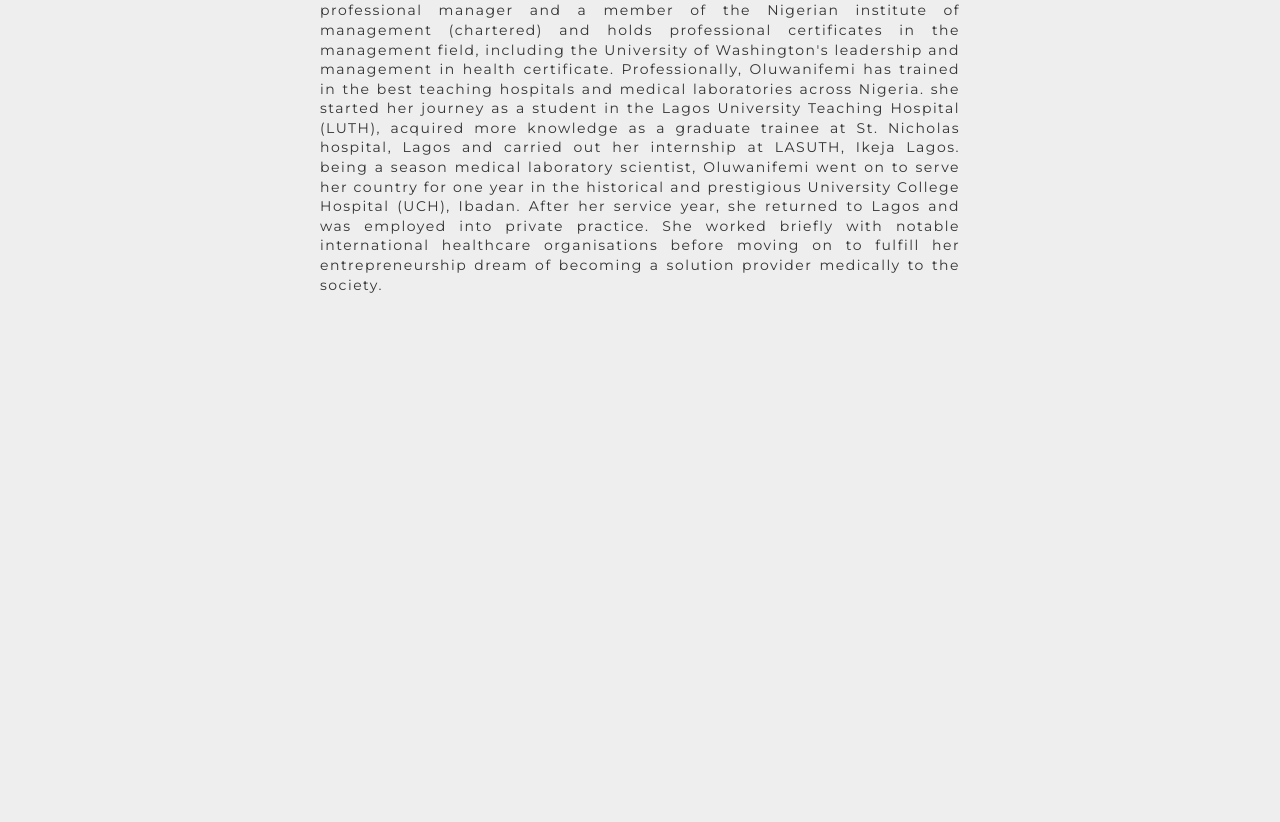
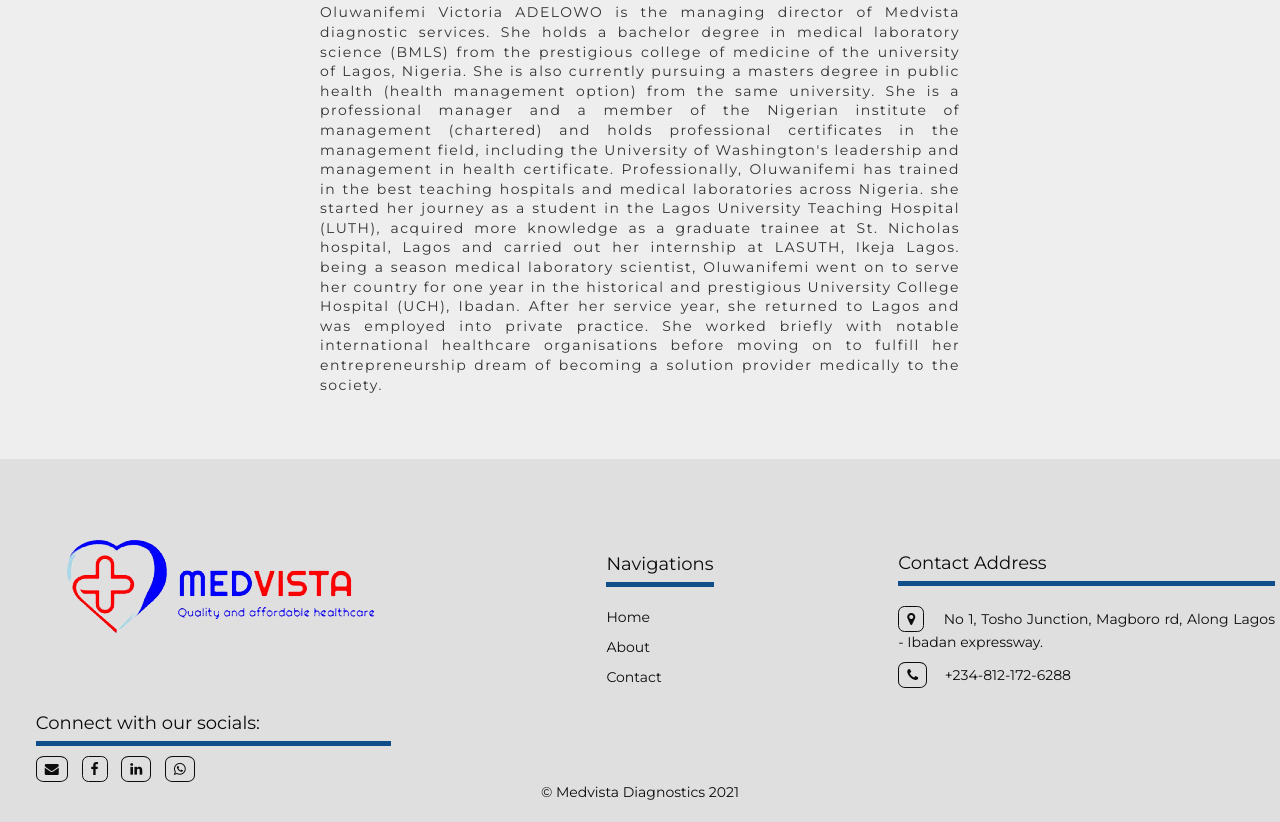
Before and after one commit to hayormikun/Medvista, a plain HTML site: page MEDVISTA/public/public/about.html in a window 1280 px wide. Shown: the part 1117-1939 px from the top of the page. Before the commit the page ends 1422 px from the top, so only its background shows below. Drawn offline with nearby package versions, Linux system fonts and the light colour scheme.

Commit message:
added header and footer

```diff
--- a/MEDVISTA/public/public/about.html
+++ b/MEDVISTA/public/public/about.html
@@ -24,6 +24,25 @@
 
 
 <body>
+    <nav>
+        <div class="brand">
+            <a href="index.html"><img src="img/medvista-logo.png" alt="logo"></a>
+        </div>
+        <div class="brand-links">
+            <ul>
+                <li><a href="index.html">Home</a></li>
+                <li><a href="about.html">About</a></li>
+                <li><a href="contact.html">Contact</a></li>
+            </ul>
+        </div>
+    </nav>
+    <div class="med-info">
+        <div>
+            <span><i class="fa fa-envelope"></i><a href="mailto:medvistadiagnostics@gmail.com">&nbsp;
+                    medvistadiagnostics@gmail.com</a></span>
+            <span><i class="fa fa-phone"></i><a href="tel:+234-807-089-5279">&nbsp; +234-812-172-6288</a></span>
+        </div>
+    </div>
     <div class="wrap">
         <div id="about">
             <h1>About</h1>
@@ -81,4 +100,58 @@
             </p>
         </div>
     </div>
+    <footer>
+        <div class="footer-grid">
+            <div class="card">
+                <div id="footer-logo">
+                    <a href="index.html"><img src="img/medvista-footer-logo.png" alt="medvista-logo"></a>
+                </div>
+                <div class="socials">
+
+                    <h4>Connect with our socials:</h4>
+
+                    <a href="mailto:medvistadiagnostics@gmail.com" target="_blank">
+                        <span><i class="fa fa-envelope"></i></span>
+                    </a>
+
+                    <a href="https://www.facebook.com/medvista-diagnostics/" target="_blank">
+                        <span><i class="fa fa-facebook"></i></span>
+                    </a>
+
+                    <a href="https://ng.linkedin.com/company/medvista-diagnostics/" target="_blank">
+                        <span><i class="fa fa-linkedin"></i></span>
+                    </a>
+
+                    <a href="wa.link/l8zg7g" target="_blank">
+                        <span><i class="fa fa-whatsapp"></i></span>
+                    </a>
+                </div>
+            </div>
+            <div class="card">
+                <ul>
+                    <li>
+                        <h4>Navigations</h4>
+                    </li>
+                    <li><a href="index.html">Home</a></li>
+                    <li><a href="about.html">About</a></li>
+                    <li><a href="contact.html">Contact</a></li>
+                </ul>
+            </div>
+            <div class="card">
+                <ul>
+                    <li>
+                        <h4>Contact Address</h4>
+                    </li>
+                    <li><span><i class="fa fa-map-marker"></i>&nbsp;&nbsp;No 1, Tosho Junction, Magboro rd, Along Lagos
+                            - Ibadan expressway. </span></li>
+                    <li><span><i class="fa fa-phone"></i><a
+                                href="tel:+2348121726288">&nbsp;&nbsp;+234-812-172-6288</a></span></li>
+                </ul>
+            </div>
+        </div>
+
+        <div class="copyright">
+            <p>&copy; Medvista Diagnostics 2021</p>
+        </div>
+    </footer>
 </body>
```
Also changed, not shown: MEDVISTA/public/public/contact.html (+73 -0 lines).
